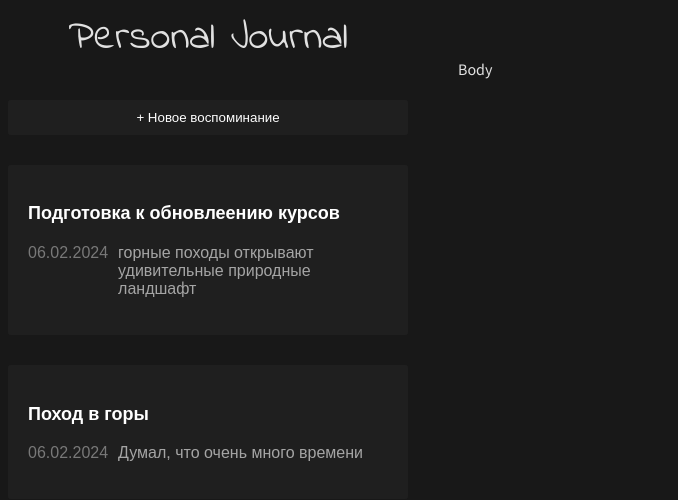
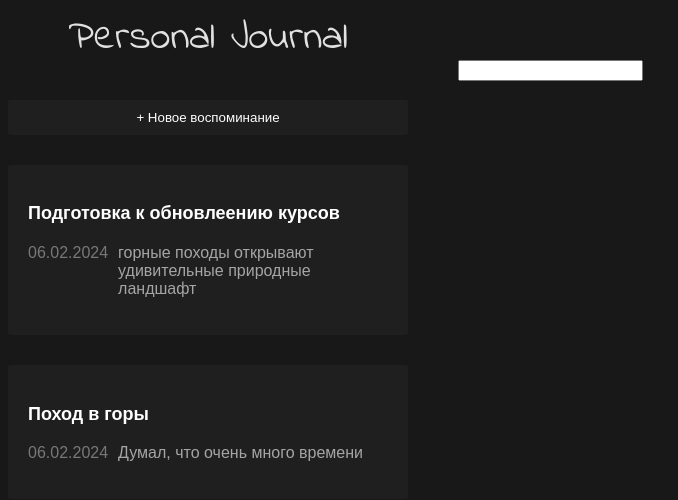
Before and after one commit to Graznov/React_Pers-Journ, a React (Vite) app: page / in a window 1280 px wide. Shown: the top 500 px of the page, without its empty margins (0-678 px from the left). Built offline with nearby package versions, Linux system fonts and the light colour scheme.

Commit message:
30 - input

```diff
--- a/src/App.jsx
+++ b/src/App.jsx
@@ -23,6 +23,9 @@ function App() {
         }
     ]
 
+    const inputChange = (e) => {
+        console.log(e.target.value)
+    }
 
   return (
     <div className={'app'}>
@@ -49,10 +52,8 @@ function App() {
             </JournalList>
         </LeftPanel>
         <Body>
-            Body
+            <input type="text" onChange={inputChange}/>
         </Body>
-
-        {/*<Button/>*/}
 
     </div>
   )
```
Also changed, not shown: 1 other file (tests, documents, lock files or other folders).
